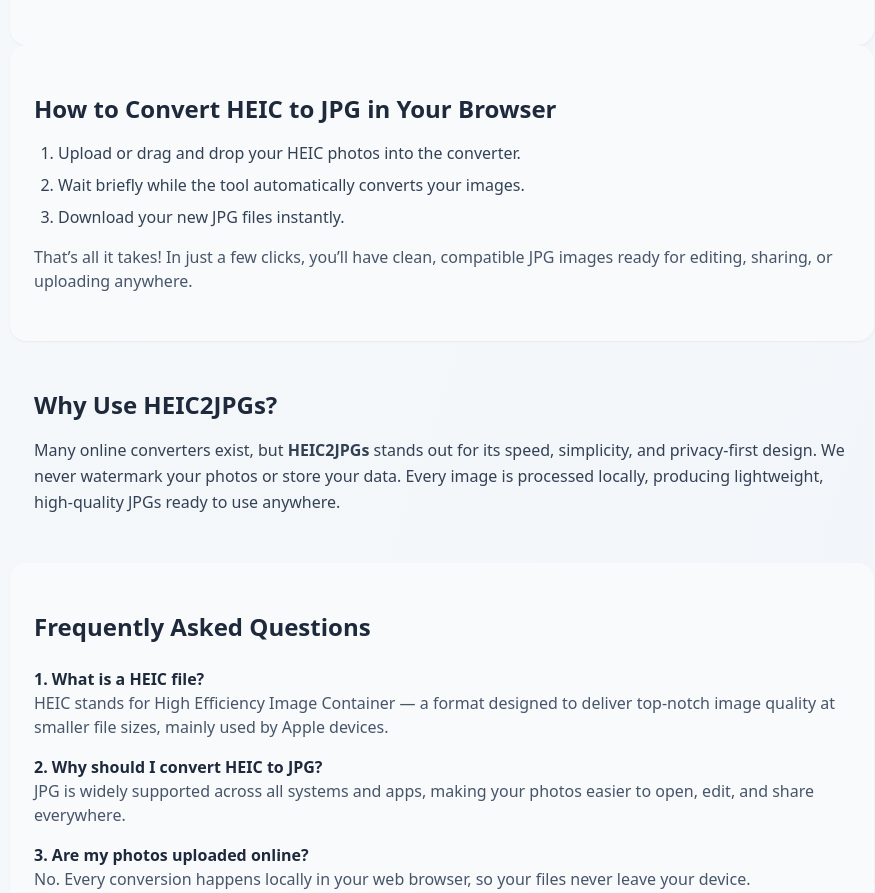
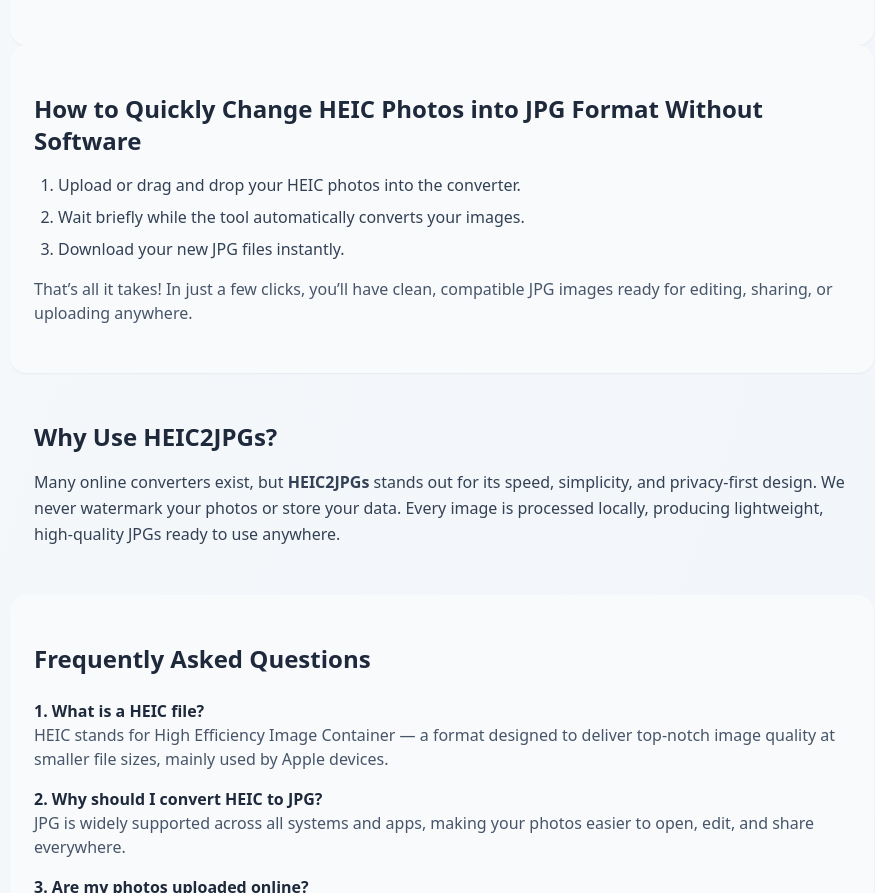
Before and after one commit to dhiraj7-star/heic2jpg, a plain HTML site: page index.html in a window 1280 px wide. Shown: the part 2670-3563 px from the top of the page, without its empty margins (198-1073 px from the left). Drawn offline with nearby package versions, Linux system fonts and the light colour scheme.

Commit message:
Update index.html

```diff
--- a/index.html
+++ b/index.html
@@ -224,7 +224,7 @@
 </section>
 
 <section class="max-w-4xl mx-auto px-6 py-12 bg-slate-50 rounded-2xl shadow-sm">
-  <h2 class="text-2xl font-semibold mb-4 text-slate-800">How to Convert HEIC to JPG in Your Browser</h2>
+  <h2 class="text-2xl font-semibold mb-4 text-slate-800">How to Quickly Change HEIC Photos into JPG Format Without Software</h2>
   <ol class="list-decimal pl-6 space-y-2 text-slate-700">
     <li>Upload or drag and drop your HEIC photos into the converter.</li>
     <li>Wait briefly while the tool automatically converts your images.</li>
```
